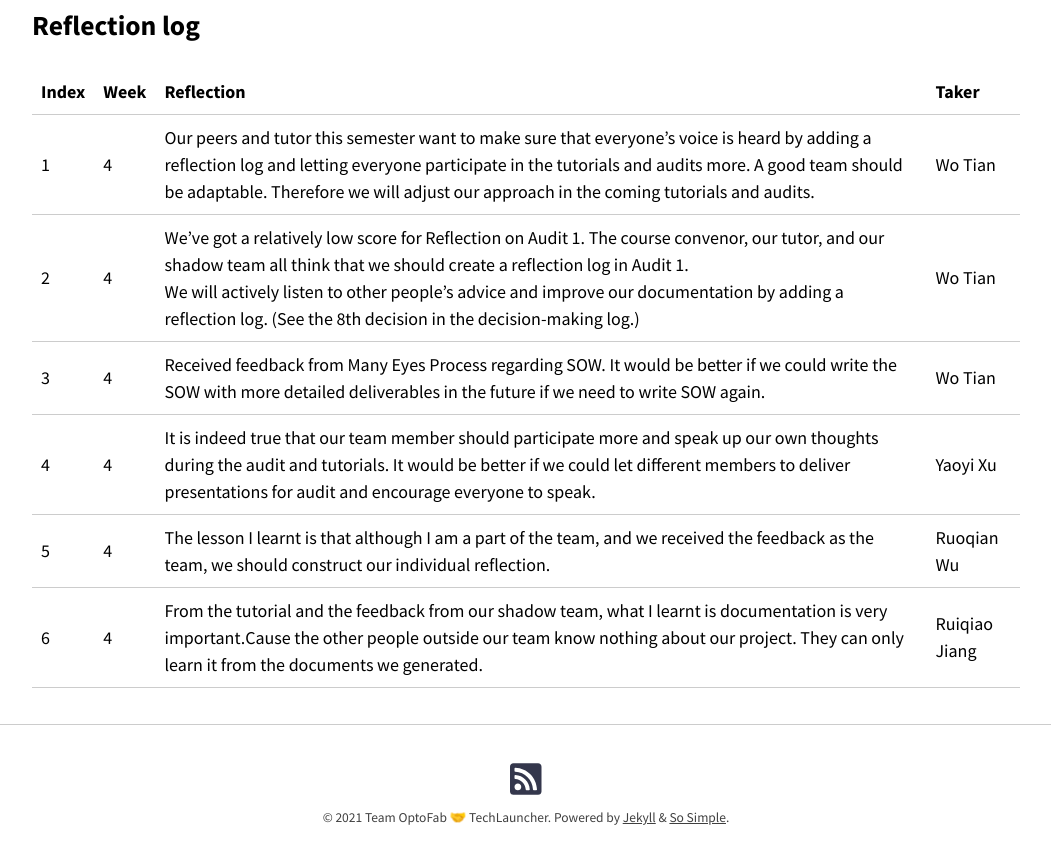
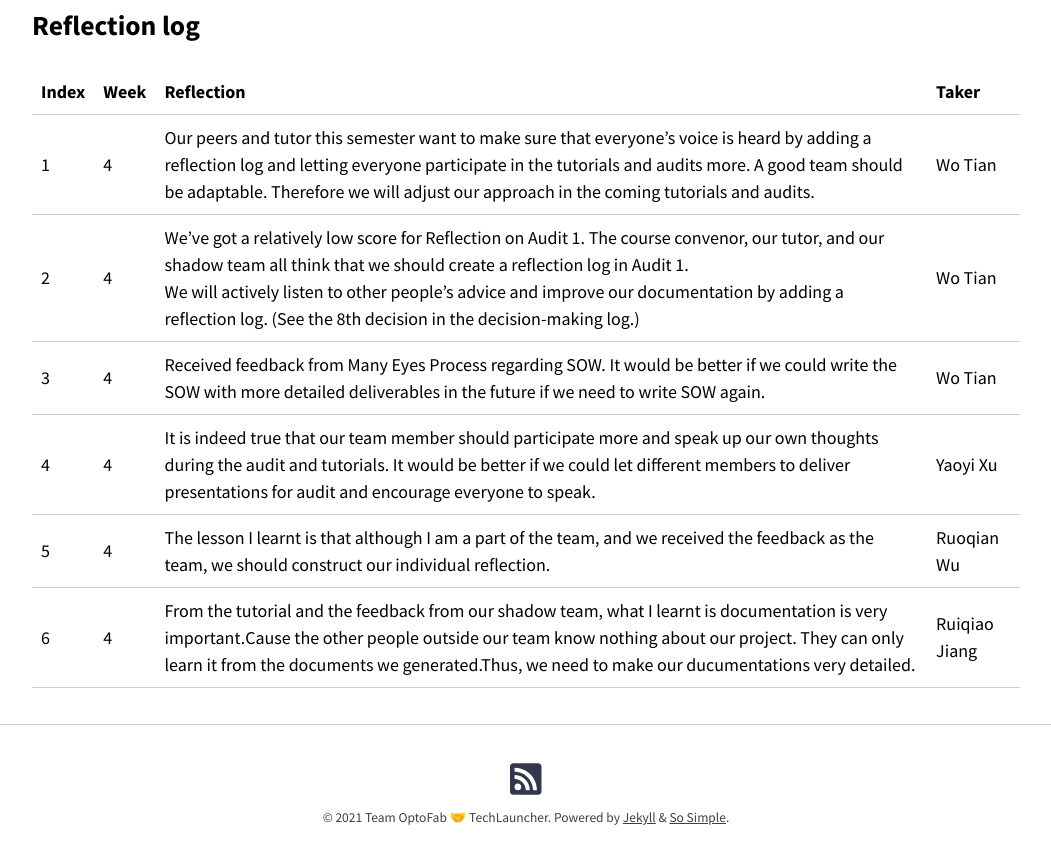
Before and after one commit to optofab/optofab.github.io, a Jekyll site: the page built from logs.md, in a window 1280 px wide and 900 px high, scrolled down 25226 px. Shown: the top 864 px of the window, without its empty margins (114-1165 px from the left). Built offline with Jekyll 4.4.1, drawn with Linux system fonts in a browser that asks for light colours; nearby versions of some CDN libraries; emoji names are drawn with the system emoji font.

Commit message:
Update logs.md

```diff
--- a/logs.md
+++ b/logs.md
@@ -883,4 +883,4 @@ Decision making logs from previous semester: [link hosted on Confluence](https:/
 | 3         | 4        | Received feedback from Many Eyes Process regarding SOW. It would be better if we could write the SOW with more detailed deliverables in the future if we need to write SOW again.                                                                                                                                                                | Wo Tian    |
 | 4         | 4        | It is indeed true that our team member should participate more and speak up our own thoughts during the audit and tutorials. It would be better if we could let different members to deliver presentations for audit and encourage everyone to speak.                                                                                            | Yaoyi Xu   |
 | 5         | 4        | The lesson I learnt is that although I am a part of the team, and we received the feedback as the team, we should construct our individual reflection.                                                                                                                                                                                           | Ruoqian Wu |
-| 6         | 4        | From the tutorial and the feedback from our shadow team, what I learnt is documentation is very important.Cause the other people outside our team know nothing about our project. They can only learn it from the documents we generated.                                                                                                      | Ruiqiao Jiang |
+| 6         | 4        | From the tutorial and the feedback from our shadow team, what I learnt is documentation is very important.Cause the other people outside our team know nothing about our project. They can only learn it from the documents we generated.Thus, we need to make our ducumentations very detailed.                                                                                                      | Ruiqiao Jiang |
```
